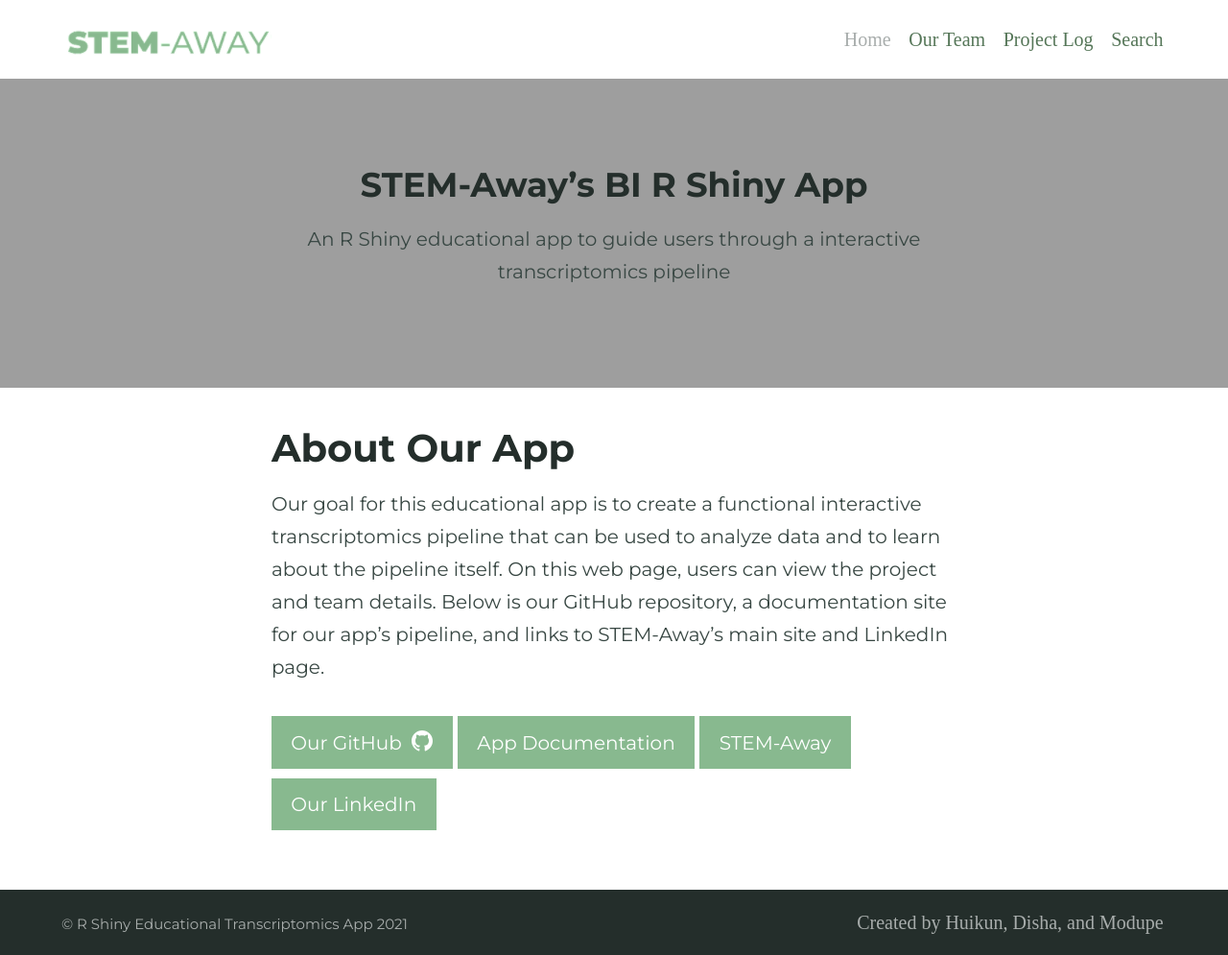
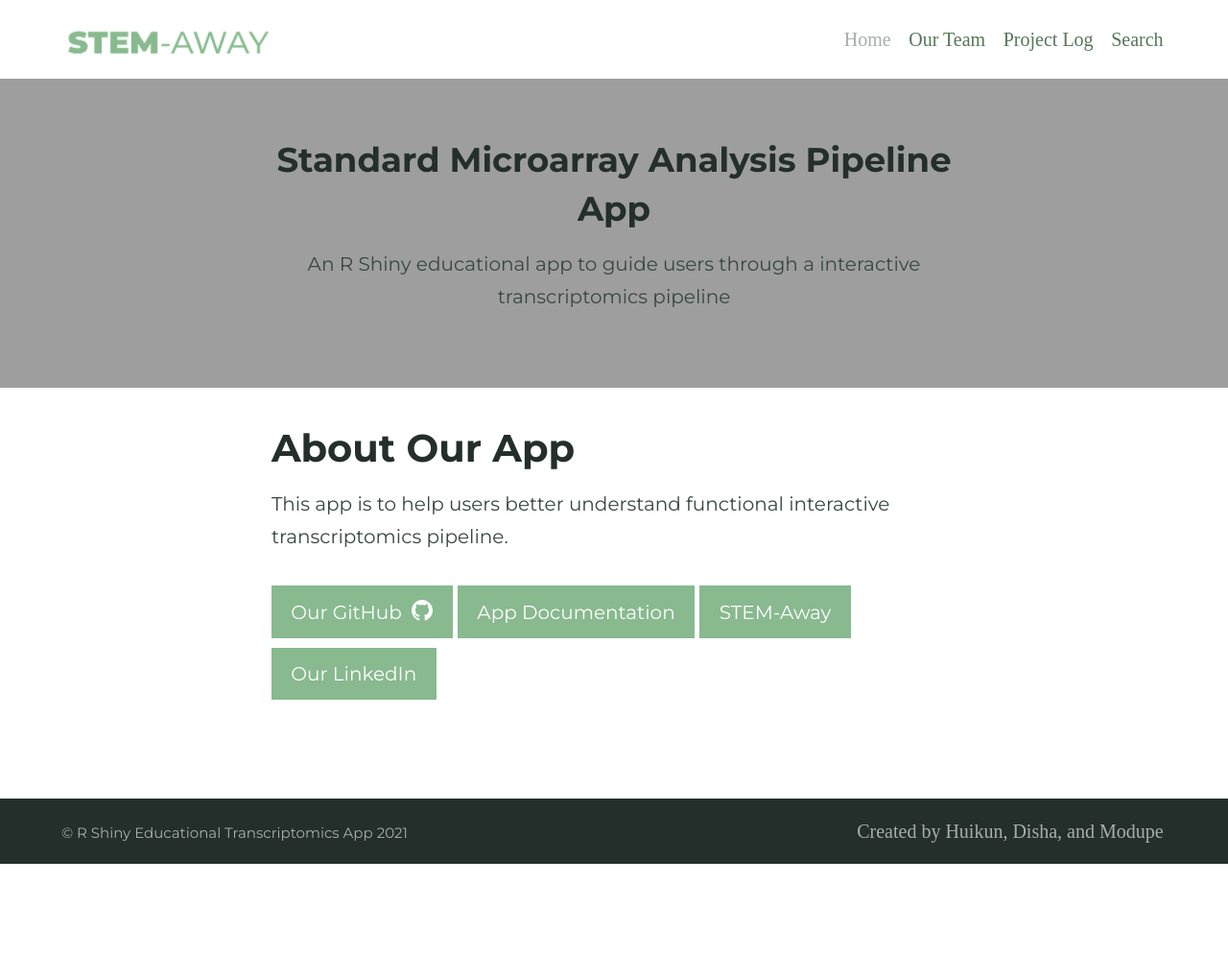
Before and after one commit to BI-STEM-Away/sMAP_dev, a Jekyll site: the page built from index.md, in a window 1280 px wide. Shown: the whole page at 96% size. Built offline with Jekyll 4.4.1, drawn with Linux system fonts in a browser that asks for light colours; after the commit the page ends 900 px from its top, so only the background shows below that.

Commit message:
Update index.md

```diff
--- a/index.md
+++ b/index.md
@@ -1,12 +1,12 @@
 ---
 title: About Our App
 feature_text: |
-  ## STEM-Away's BI R Shiny App
+  ## Standard Microarray Analysis Pipeline App
   An R Shiny educational app to guide users through a interactive transcriptomics pipeline
 feature_image: https://bi-stem-away.github.io/shiny_app_dev/images/Banner3.jpg
 excerpt: "Our goal for creating this educational app is to help experts and intellectuals easily access the transcriptomics information and data they need. On this web page, users can view the project details via the links on the front page."
 ---
 
-Our goal for this educational app is to create a functional interactive transcriptomics pipeline that can be used to analyze data and to learn about the pipeline itself. On this web page, users can view the project and team details. Below is our GitHub repository, a documentation site for our app's pipeline, and links to STEM-Away's main site and LinkedIn page.
+This app is to help users better understand functional interactive transcriptomics pipeline.
 
 {% include button.html text="Our GitHub" icon="github" link="https://github.com/BI-STEM-Away/shiny_app_dev" color="#88B98F" %} {% include button.html text="App Documentation" link="" color="#88B98F" %} {% include button.html text="STEM-Away"  link="https://stemaway.com/" color="#88B98F" %} {% include button.html text="Our LinkedIn" link="https://www.linkedin.com/company/stemaway/" color="#88B98F" %}
```
